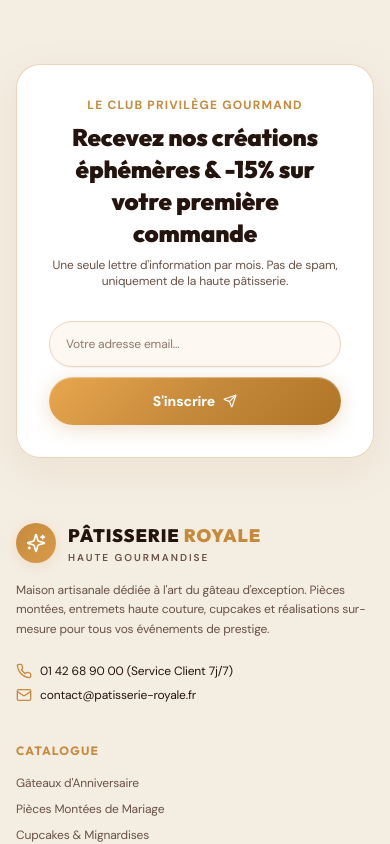
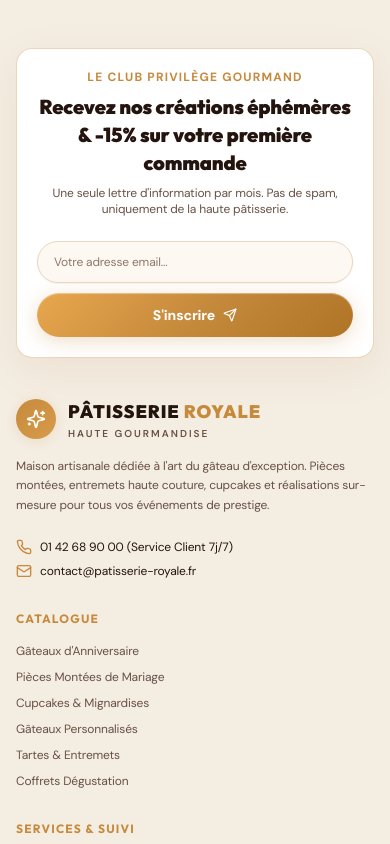
Before and after one commit to KamissaLaetitia/gateau, a Next.js app: page /catalogue in a window 390 px wide. Shown: the part 5540-6384 px from the top of the page. Built offline with nearby package versions, Linux system fonts and the light colour scheme; no server answers; a web font is replaced by a local one.

Commit message:
fix: improve mobile responsive layout

```diff
--- a/src/components/Footer.tsx
+++ b/src/components/Footer.tsx
@@ -18,16 +18,16 @@ export const Footer = () => {
   };
 
   return (
-    <footer className="bg-caffeine-darker border-t border-caffeine-cardBorder pt-16 pb-10 text-caffeine-cream">
+    <footer className="bg-caffeine-darker border-t border-caffeine-cardBorder pt-12 sm:pt-16 pb-8 sm:pb-10 text-caffeine-cream">
       <div className="max-w-7xl mx-auto px-4 sm:px-6 lg:px-8">
 
         {/* Top Newsletter & Slogan Callout (Style Caffeine X) */}
-        <div className="p-8 sm:p-10 rounded-3xl bg-white border border-caffeine-gold/35 shadow-[0_12px_40px_rgba(180,130,80,0.1)] mb-16 flex flex-col lg:flex-row items-center justify-between gap-8">
+        <div className="p-5 sm:p-10 rounded-2xl sm:rounded-3xl bg-white border border-caffeine-gold/35 shadow-[0_12px_40px_rgba(180,130,80,0.1)] mb-10 sm:mb-16 flex flex-col lg:flex-row items-center justify-between gap-6 sm:gap-8">
           <div className="max-w-xl text-center lg:text-left">
             <span className="text-xs uppercase font-bold text-caffeine-gold tracking-widest block mb-2">
               Le Club Privilège Gourmand
             </span>
-            <h2 className="font-display font-black text-2xl sm:text-3xl text-caffeine-cream">
+            <h2 className="font-display font-black text-xl sm:text-3xl text-caffeine-cream">
               Recevez nos créations éphémères & -15% sur votre première commande
             </h2>
             <p className="text-xs sm:text-sm text-caffeine-subtle mt-2">
@@ -42,11 +42,11 @@ export const Footer = () => {
               placeholder="Votre adresse email..."
               value={newsletterEmail}
               onChange={(e) => setNewsletterEmail(e.target.value)}
-              className="flex-1 px-4 py-3.5 rounded-full bg-caffeine-surface border border-caffeine-cardBorder text-xs text-caffeine-cream placeholder:text-caffeine-muted focus:outline-none focus:border-caffeine-gold focus:bg-white shadow-sm transition-all"
+              className="flex-1 px-4 py-3 sm:py-3.5 rounded-full bg-caffeine-surface border border-caffeine-cardBorder text-xs text-caffeine-cream placeholder:text-caffeine-muted focus:outline-none focus:border-caffeine-gold focus:bg-white shadow-sm transition-all"
             />
             <button
               type="submit"
-              className="btn-caffeine-primary text-xs !py-3.5 !px-6 flex items-center justify-center gap-2 whitespace-nowrap shadow-sm hover:shadow-md"
+              className="btn-caffeine-primary text-xs !py-3 sm:!py-3.5 !px-6 flex items-center justify-center gap-2 whitespace-nowrap shadow-sm hover:shadow-md"
             >
               <span>{subscribed ? 'Inscrit avec succès !' : 'S\'inscrire'}</span>
               <Send className="w-3.5 h-3.5" />
@@ -55,7 +55,7 @@ export const Footer = () => {
         </div>
 
         {/* Multi-Column Main Footer Links (Caffeine X Structure) */}
-        <div className="grid grid-cols-1 md:grid-cols-2 lg:grid-cols-5 gap-10 mb-14">
+        <div className="grid grid-cols-1 md:grid-cols-2 lg:grid-cols-5 gap-8 sm:gap-10 mb-10 sm:mb-14">
 
           {/* Column 1: Brand Info */}
           <div className="lg:col-span-2 space-y-4">
```
